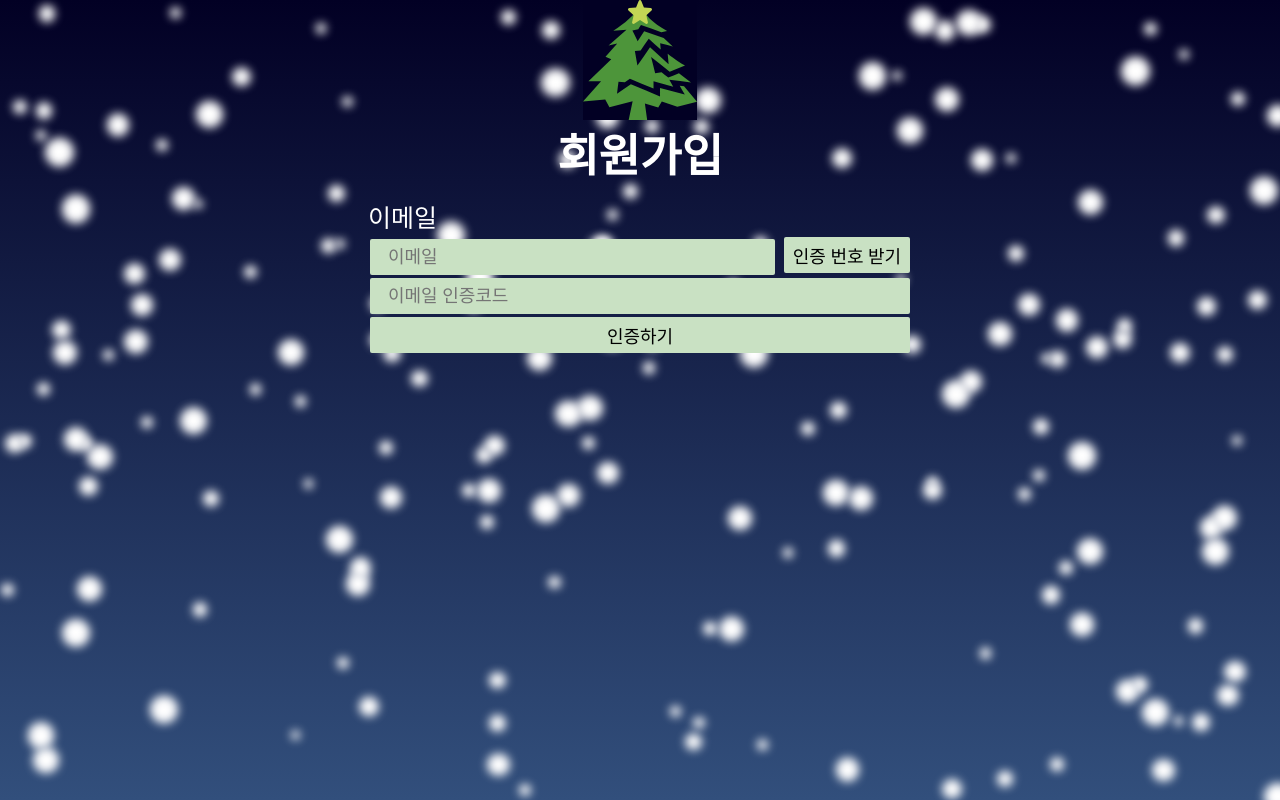
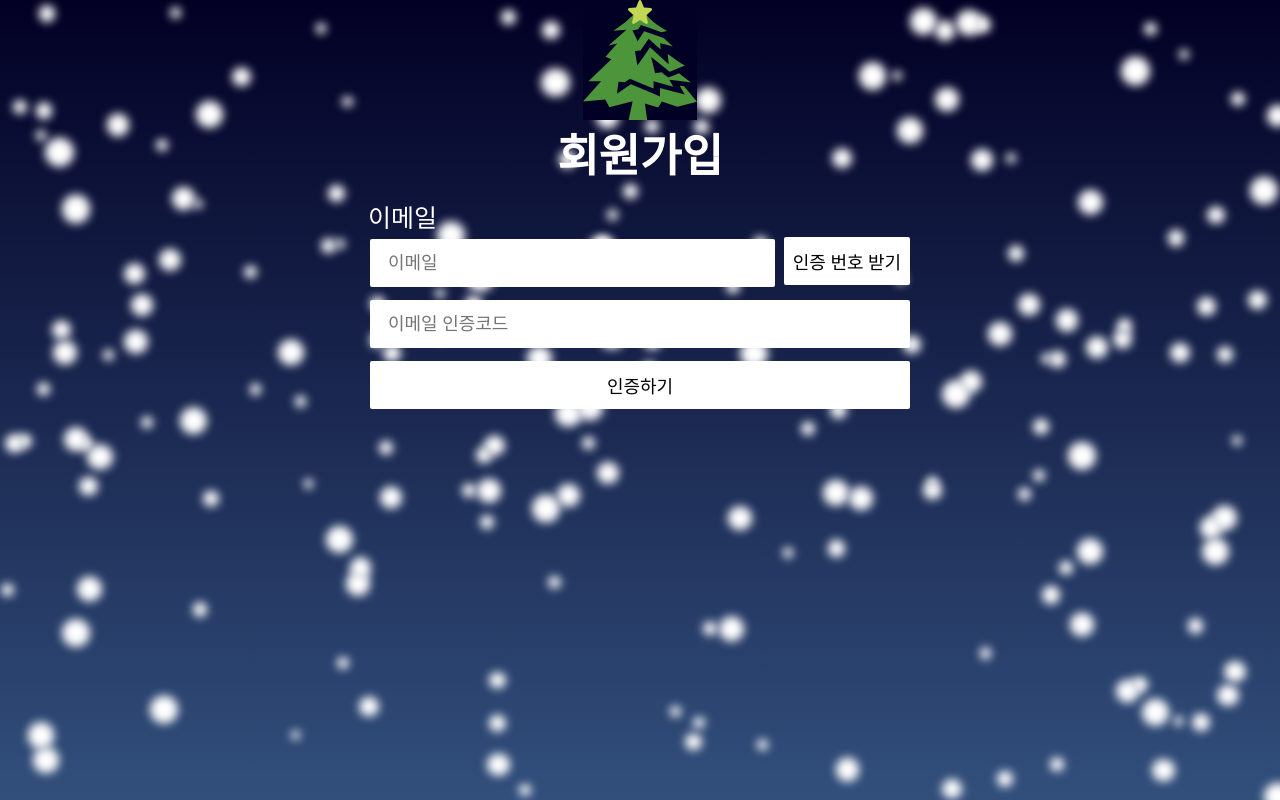
Before and after one commit to M-S-projects/Christmast, a React (Create React App) app: page /register in a window 1280 px wide. Built offline with nearby package versions, Linux system fonts and the light colour scheme; a web font is replaced by a local one.

Commit message:
:lipstick: Update register/login page style

```diff
--- a/src/pages/login/index.tsx
+++ b/src/pages/login/index.tsx
@@ -31,18 +31,18 @@ const Login = () => {
   return (
     <S.LoginPage>
       <TreeSvg />
-      <S.title>로그인맨이야</S.title>
-      <input
+      <S.title>로그인</S.title>
+      <S.input
         type="text"
         placeholder="이메일"
         onChange={(e) => setEmail(e.target.value)}
       />
-      <input
+      <S.input
         type="password"
         placeholder="비밀번호"
         onChange={(e) => setPassword(e.target.value)}
       />
-      <input type="submit" value={"로그인하기"} onClick={onLogin} />
+      <S.input type="submit" value={"로그인하기"} onClick={onLogin} />
     </S.LoginPage>
   );
 };
--- a/src/pages/login/style.ts
+++ b/src/pages/login/style.ts
@@ -16,3 +16,16 @@ export const LoginPage = styled.div`
 export const title = styled.h2`
   font-size: 45px;
 `;
+
+export const input = styled.input`
+  width: 5rem;
+  background-color: #fff;
+  font-size: 18px;
+  height: 3rem;
+  text-indent: 1em;
+  border-radius: 5px;
+  border: none;
+  margin-top: 3px;
+  color: #000;
+  margin-bottom: 10px;
+`;
--- a/src/pages/register/index.tsx
+++ b/src/pages/register/index.tsx
@@ -14,6 +14,7 @@ const RegisterPage = () => {
   const [code, setCode] = useState(0);
   const [verified, setVerified] = useState(false);
   const [pwSame, setPwSame] = useState(false);
+  const [isButtonDisabled, setIsButtonDisabled] = useState(false);
 
   const navigate = useNavigate();
   const baseUrl = process.env.REACT_APP_BASE_URL;
@@ -25,6 +26,8 @@ const RegisterPage = () => {
   const codeSend = () => toast.success("인증번호가 발송되었습니다!");
   const codeSuccess = () => toast.success("인증되었습니다!");
   const registerSuccess = () => toast.success("회원가입이 완료되었습니다!");
+  const codeSendErr = () =>
+    toast.error("코드를 요청하고 1분이내에는 재요청을 할 수 없습니다");
 
   useEffect(() => {
     if (password !== "" && repw !== "" && password === repw) {
@@ -71,6 +74,13 @@ const RegisterPage = () => {
   };
 
   const verifyEmail = async () => {
+    if (isButtonDisabled) {
+      codeSendErr();
+      return 0;
+    }
+
+    setIsButtonDisabled(true);
+
     const _response = await axios({
       method: "post",
       url: `${baseUrl}/email`,
@@ -81,6 +91,10 @@ const RegisterPage = () => {
       .then(() => codeSend())
       .catch((err) => err.response);
     console.log(_response);
+
+    setTimeout(() => {
+      setIsButtonDisabled(false);
+    }, 60000);
   };
 
   const patchEmail = () => {
@@ -133,7 +147,9 @@ const RegisterPage = () => {
             />
           )}
 
-          <S.button onClick={verifyEmail}>인증 번호 받기</S.button>
+          <S.button onClick={verifyEmail} disabled={isButtonDisabled}>
+            인증 번호 받기
+          </S.button>
         </S.email>
         {verified ? (
           <>
--- a/src/pages/register/style.ts
+++ b/src/pages/register/style.ts
@@ -30,34 +30,35 @@ export const email = styled.div`
     width: 7em;
     color: #000;
     font-size: 18px;
-    height: 2em;
-    background-color: #c9e1c3;
+    height: 3rem;
+    background-color: #fff;
     border: none;
-    border-radius: 2px;
   }
 `;
 
 export const input = styled.input`
   width: 30em;
-  background-color: #c9e1c3;
+  background-color: #fff;
   font-size: 18px;
-  height: 2em;
+  height: 3rem;
   text-indent: 1em;
   border-radius: 2px;
   border: none;
   margin-top: 3px;
   color: #000;
+  margin-bottom: 10px;
 `;
 
 export const button = styled.button`
   width: 30em;
-  background-color: #c9e1c3;
+  background-color: #fff;
   font-size: 18px;
-  height: 2em;
+  height: 3rem;
   border-radius: 2px;
   border: none;
   margin-top: 3px;
   color: #000;
+  margin-bottom: 10px;
 `;
 
 export const inputDesc = styled.div`
```
